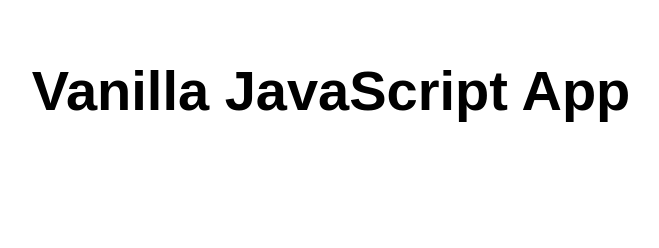
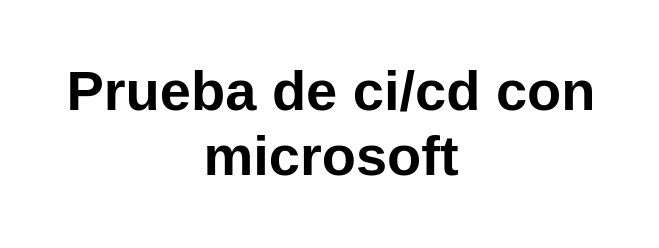
Before and after one commit to AlanMM03/microsoft_practica, a website: page src/index.html in a window 1280 px wide. Shown: the whole page, without its empty margins (309-968 px from the left). Drawn offline with Linux system fonts and the light colour scheme.

Commit message:
Primer commit con el curso de Microsoft

```diff
--- a/src/index.html
+++ b/src/index.html
@@ -5,12 +5,12 @@
   <meta charset="UTF-8">
   <meta name="viewport" content="width=device-width, initial-scale=1.0">
   <link rel="stylesheet" href="styles.css">
-  <title>Vanilla JavaScript App</title>
+  <title>Practica_microsoft</title>
 </head>
 
 <body>
   <main>
-    <h1>Vanilla JavaScript App</h1>
+    <h1>Prueba de ci/cd con microsoft</h1>
   </main>
 </body>
 
```
